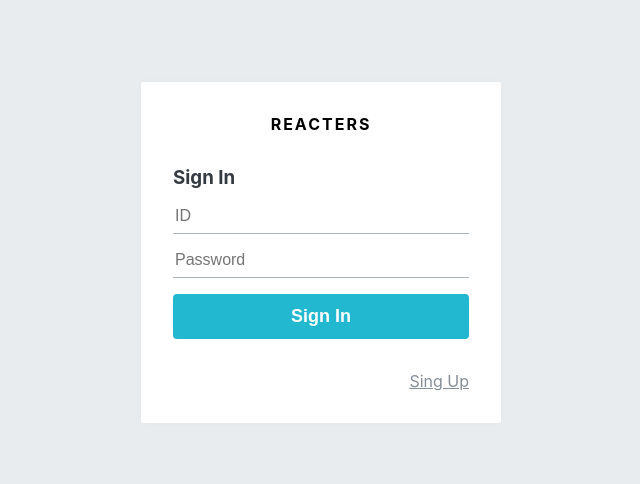
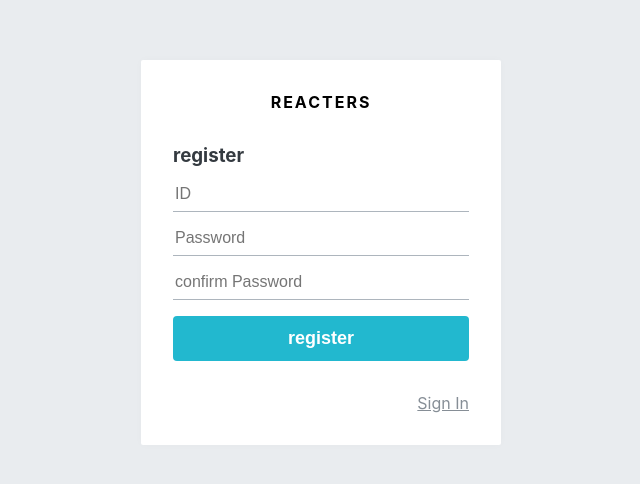
Before and after one commit to woochul-hyun/react-blog, a React (Create React App) app in the folder blog-frontend/: page /register in a window 1280 px wide. Shown: the part 148-632 px from the top of the page, without its empty margins (319-959 px from the left). Built offline with nearby package versions, Linux system fonts and the light colour scheme.

Commit message:
auth form

```diff
--- a/blog-frontend/src/components/auth/AuthForm.js
+++ b/blog-frontend/src/components/auth/AuthForm.js
@@ -44,10 +44,10 @@ const ButtonWithMarginTop = styled(CommonButton)`
   margin-top: 1rem;
 `;
 
-const AuthForm = () => {
+const AuthForm = ({ type }) => {
   return (
     <AuthFormBlock>
-      <h3>Sign In</h3>
+      <h3>{type}</h3>
       <form>
         <StyledInput autoComplete='username' name='username' placeholder='ID' />
         <StyledInput
@@ -56,12 +56,24 @@ const AuthForm = () => {
           placeholder='Password'
           type='password'
         />
+        {type === 'register' && (
+          <StyledInput
+            autoComplete='new-password'
+            name='passwordConfirm'
+            placeholder='confirm Password'
+            type='password'
+          />
+        )}
         <ButtonWithMarginTop cyan fullWidth>
-          Sign In
+          {type}
         </ButtonWithMarginTop>
       </form>
       <Footer>
-        <Link to='/register'>Sing Up</Link>
+        {type === 'login' ? (
+          <Link to='/register'>Sign Up</Link>
+        ) : (
+          <Link to='/login'>Sign In</Link>
+        )}
       </Footer>
     </AuthFormBlock>
   );
--- a/blog-frontend/src/pages/LoginPage.js
+++ b/blog-frontend/src/pages/LoginPage.js
@@ -5,7 +5,7 @@ import AuthForm from '../components/auth/AuthForm';
 const LoginPage = () => {
   return (
     <AuthTemplate>
-      <AuthForm />
+      <AuthForm type='login' />
     </AuthTemplate>
   );
 };
--- a/blog-frontend/src/pages/RegisterPage.js
+++ b/blog-frontend/src/pages/RegisterPage.js
@@ -5,7 +5,7 @@ import AuthForm from '../components/auth/AuthForm';
 const RegisterPage = () => {
   return (
     <AuthTemplate>
-      <AuthForm />
+      <AuthForm type='register' />
     </AuthTemplate>
   );
 };
```
